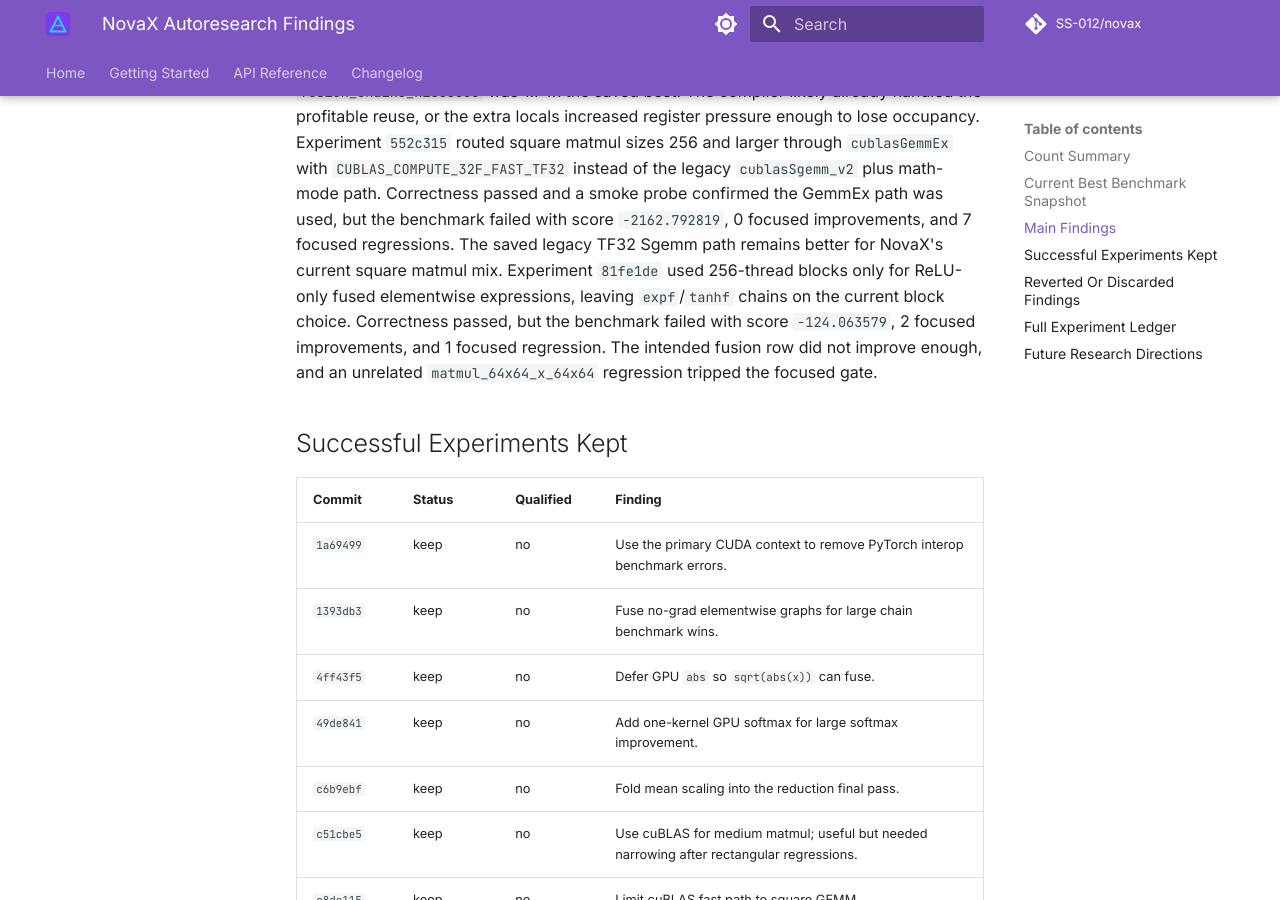
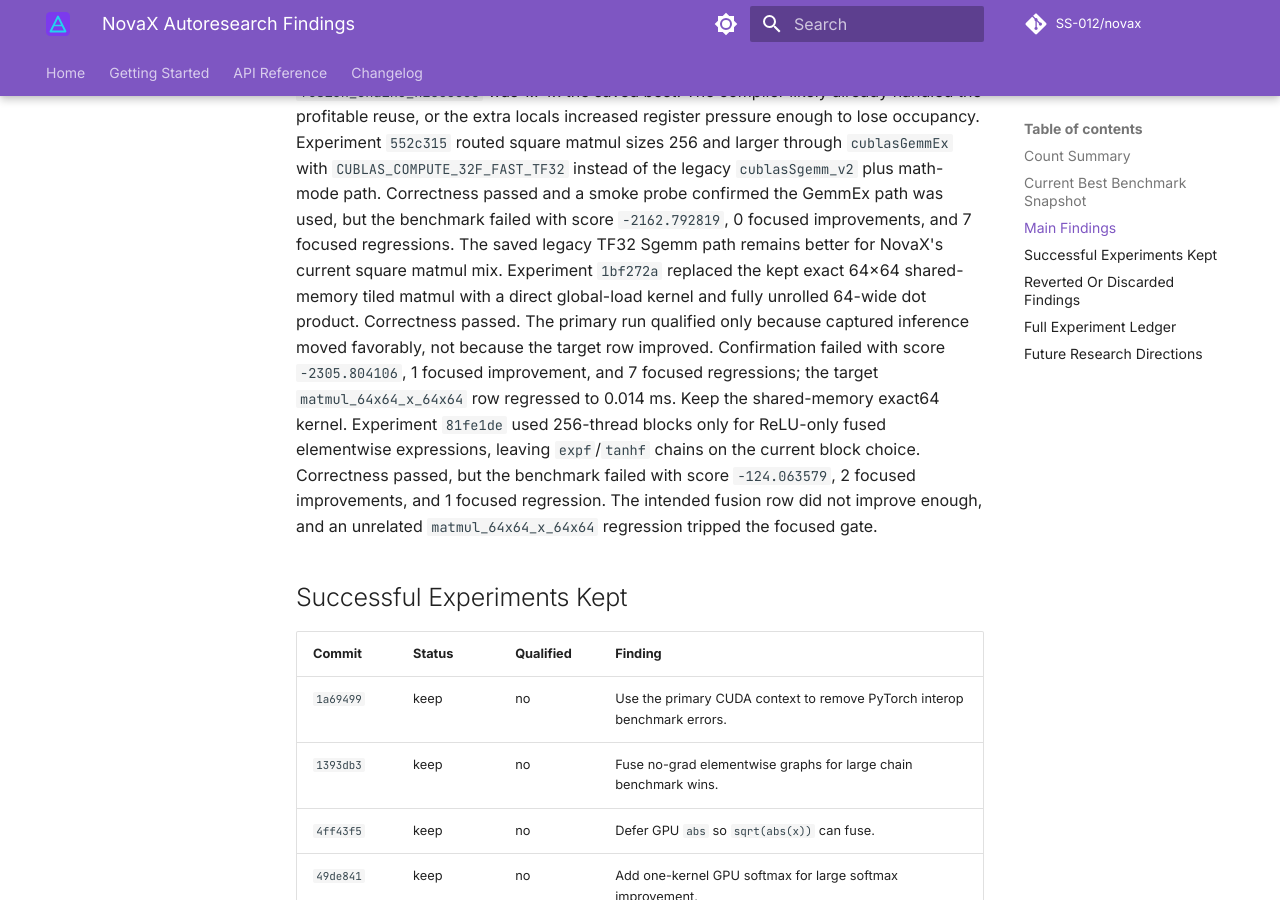
Before and after one commit to SS-012/novax, an MkDocs documentation site: the page built from docs/autoresearch-findings.md, in a window 1280 px wide and 900 px high, scrolled down 7049 px. Built offline with MkDocs 1.6.1 and Material for MkDocs 9.7.7, drawn with Linux system fonts in a browser that asks for light colours; comment, search, counter and statistics services are not loaded; the version menu is left out; some of the changed text lies outside the part shown.

Commit message:
docs: log direct exact64 matmul experiment

```diff
--- a/docs/autoresearch-findings.md
+++ b/docs/autoresearch-findings.md
@@ -317,6 +317,13 @@ Experiment `552c315` routed square matmul sizes 256 and larger through
 confirmed the GemmEx path was used, but the benchmark failed with score
 `-2162.792819`, 0 focused improvements, and 7 focused regressions. The saved
 legacy TF32 Sgemm path remains better for NovaX's current square matmul mix.
+Experiment `1bf272a` replaced the kept exact 64x64 shared-memory tiled matmul
+with a direct global-load kernel and fully unrolled 64-wide dot product.
+Correctness passed. The primary run qualified only because captured inference
+moved favorably, not because the target row improved. Confirmation failed with
+score `-2305.804106`, 1 focused improvement, and 7 focused regressions; the
+target `matmul_64x64_x_64x64` row regressed to 0.014 ms. Keep the shared-memory
+exact64 kernel.
 Experiment `81fe1de` used 256-thread blocks only for ReLU-only fused
 elementwise expressions, leaving `expf`/`tanhf` chains on the current block
 choice. Correctness passed, but the benchmark failed with score `-124.063579`,
@@ -426,6 +433,7 @@ These experiments should not be retried in the same form.
 | `a4120d8` | discard | Coarsening large fused elementwise kernels regressed both fusion-chain rows. |
 | `1765103` | discard | Caching large fused-kernel inputs in locals regressed `fusion_chain5` and failed the focused gate. |
 | `552c315` | discard | Square matmul through `cublasGemmEx` produced no saved-best improvements and regressed focused rows. |
+| `1bf272a` | discard | Direct global-memory exact 64x64 matmul regressed the target row on confirmation. |
 
 ## Full Experiment Ledger
 
@@ -524,6 +532,7 @@ These experiments should not be retried in the same form.
 | `a4120d8` | discard | no | 2 | 4 | 0 | -1813.882196 | 0.645422 | Coarsening large fused elementwise kernels regressed both fusion-chain rows. |
 | `1765103` | discard | no | 3 | 7 | 0 | -2075.237661 | 0.597707 | Caching large fused-kernel inputs in locals regressed `fusion_chain5` and failed the focused gate. |
 | `552c315` | discard | no | 0 | 7 | 0 | -2162.792819 | 0.565353 | Square matmul through `cublasGemmEx` produced no saved-best improvements and regressed focused rows. |
+| `1bf272a` | discard | no | 1 | 7 | 0 | -2305.804106 | 0.593476 | Direct global-memory exact 64x64 matmul regressed the target row on confirmation. |
 
 ## Future Research Directions
 
```
Also changed, not shown: other parts of docs/autoresearch-findings.md (+4 -4 lines), papers/2026-05-30-frontier-gpu-optimization.md (+9 -0 lines).
